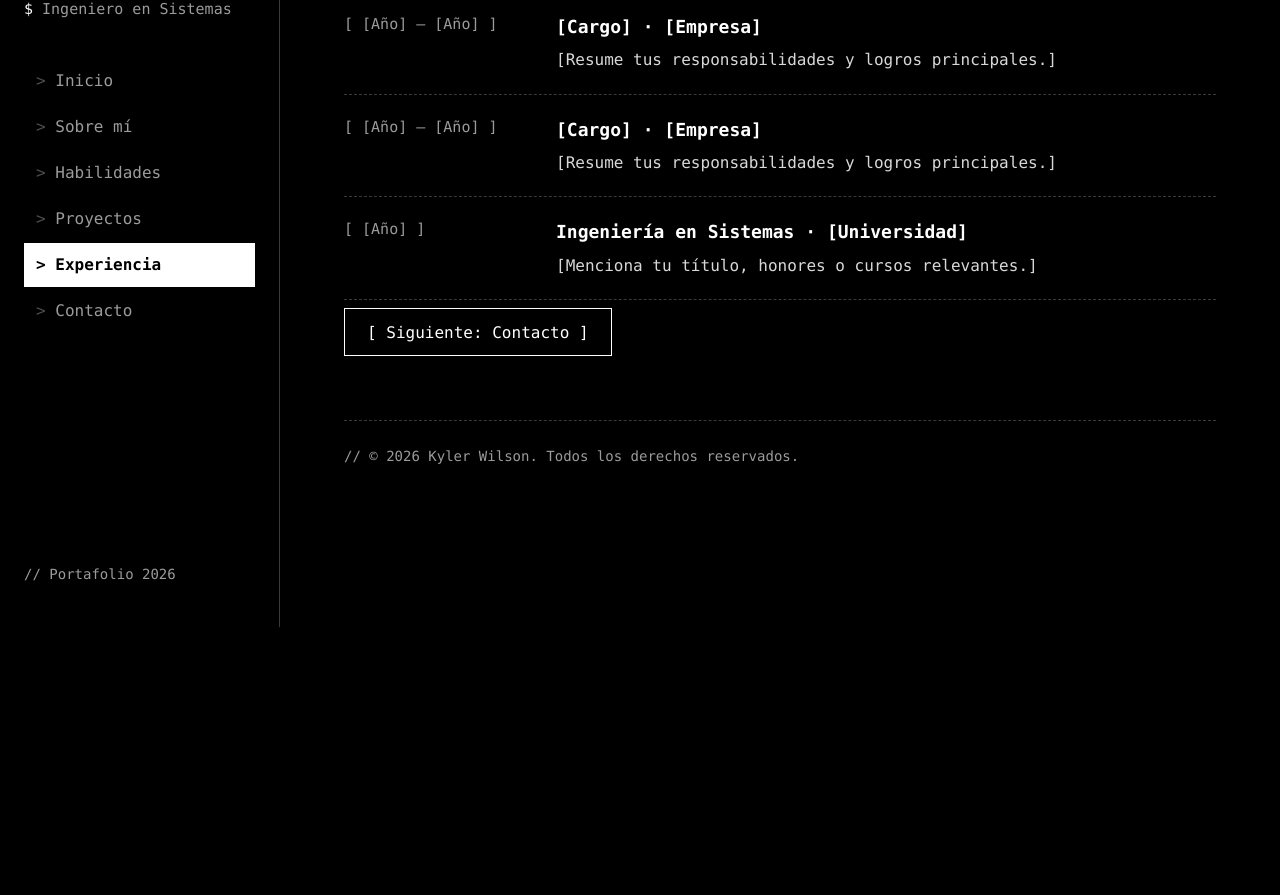
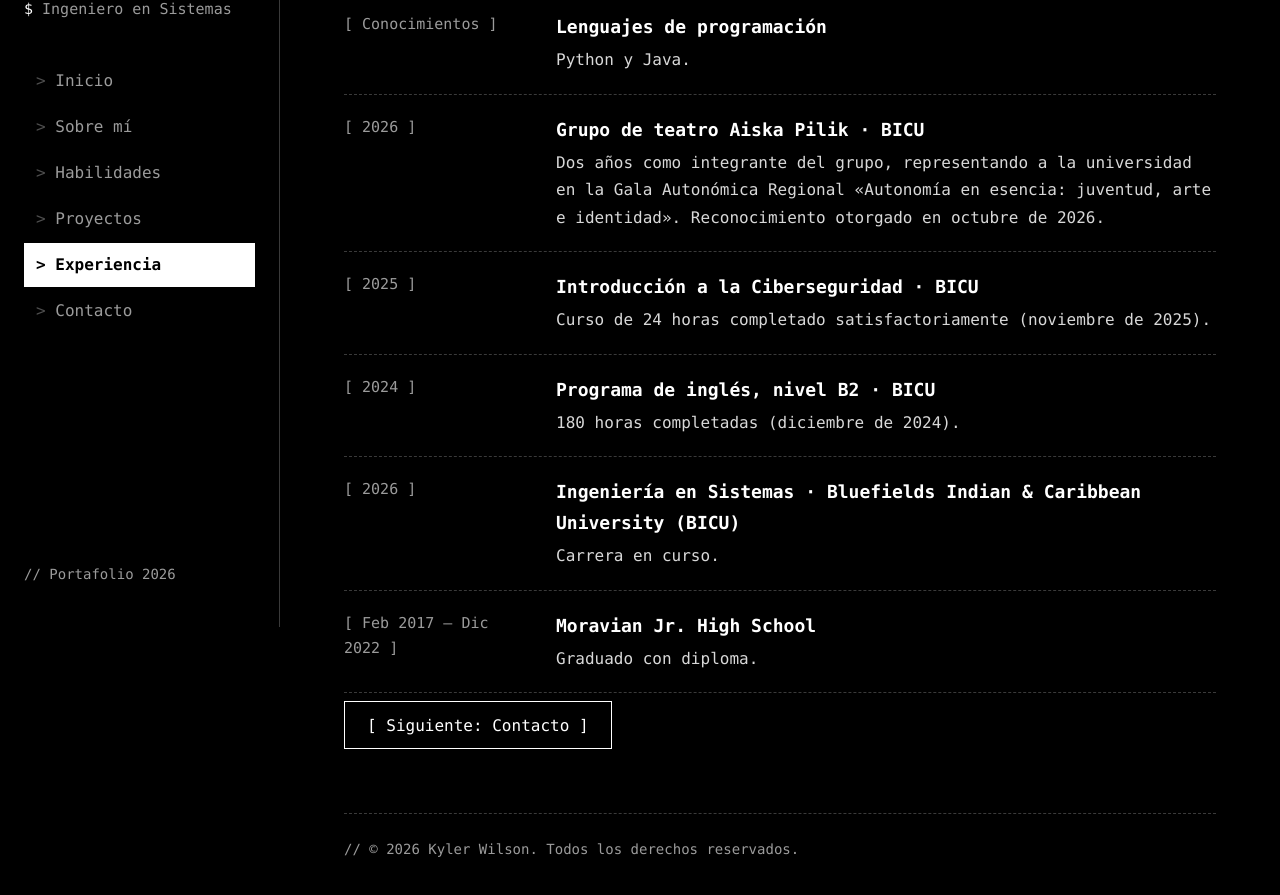
Before and after one commit to kyler001-code/https-kyler-wilson.github.io, a plain HTML site: page experiencia.html in a window 1280 px wide. Shown: the part 173-1068 px from the top of the page. Before the commit the page ends 800 px from the top, so only its background shows below. Drawn offline with Linux system fonts and the light colour scheme.

Commit message:
Add files via upload

```diff
--- a/experiencia.html
+++ b/experiencia.html
@@ -42,28 +42,53 @@
 
           <div class="linea-tiempo">
             <div class="fila">
-              <div class="fecha">[Año] – [Año]</div>
+              <div class="fecha">Conocimientos</div>
               <div class="detalle">
-                <div class="detalle-titulo">[Cargo] · [Empresa]</div>
-                <div>[Resume tus responsabilidades y logros principales.]</div>
+                <div class="detalle-titulo">Lenguajes de programación</div>
+                <div>Python y Java.</div>
               </div>
             </div>
 
             <div class="fila">
-              <div class="fecha">[Año] – [Año]</div>
+              <div class="fecha">2026</div>
               <div class="detalle">
-                <div class="detalle-titulo">[Cargo] · [Empresa]</div>
-                <div>[Resume tus responsabilidades y logros principales.]</div>
+                <div class="detalle-titulo">Grupo de teatro Aiska Pilik · BICU</div>
+                <div>Dos años como integrante del grupo, representando a la universidad en la Gala Autonómica Regional «Autonomía en esencia: juventud, arte e identidad». Reconocimiento otorgado en octubre de 2026.</div>
               </div>
             </div>
 
             <div class="fila">
-              <div class="fecha">[Año]</div>
+              <div class="fecha">2025</div>
               <div class="detalle">
-                <div class="detalle-titulo">Ingeniería en Sistemas · [Universidad]</div>
-                <div>[Menciona tu título, honores o cursos relevantes.]</div>
+                <div class="detalle-titulo">Introducción a la Ciberseguridad · BICU</div>
+                <div>Curso de 24 horas completado satisfactoriamente (noviembre de 2025).</div>
               </div>
             </div>
+
+            <div class="fila">
+              <div class="fecha">2024</div>
+              <div class="detalle">
+                <div class="detalle-titulo">Programa de inglés, nivel B2 · BICU</div>
+                <div>180 horas completadas (diciembre de 2024).</div>
+              </div>
+            </div>
+
+            <div class="fila">
+              <div class="fecha">2026</div>
+              <div class="detalle">
+                <div class="detalle-titulo">Ingeniería en Sistemas · Bluefields Indian &amp; Caribbean University (BICU)</div>
+                <div>Carrera en curso.</div>
+              </div>
+            </div>
+
+            <div class="fila">
+              <div class="fecha">Feb 2017 – Dic 2022</div>
+              <div class="detalle">
+                <div class="detalle-titulo">Moravian Jr. High School</div>
+                <div>Graduado con diploma.</div>
+              </div>
+            </div>
+
           </div>
 
           <div class="botones">
```
Also changed, not shown: contacto.html (+4 -8 lines), habilidades.html (+13 -1 lines), sobre-mi.html (+14 -2 lines).
